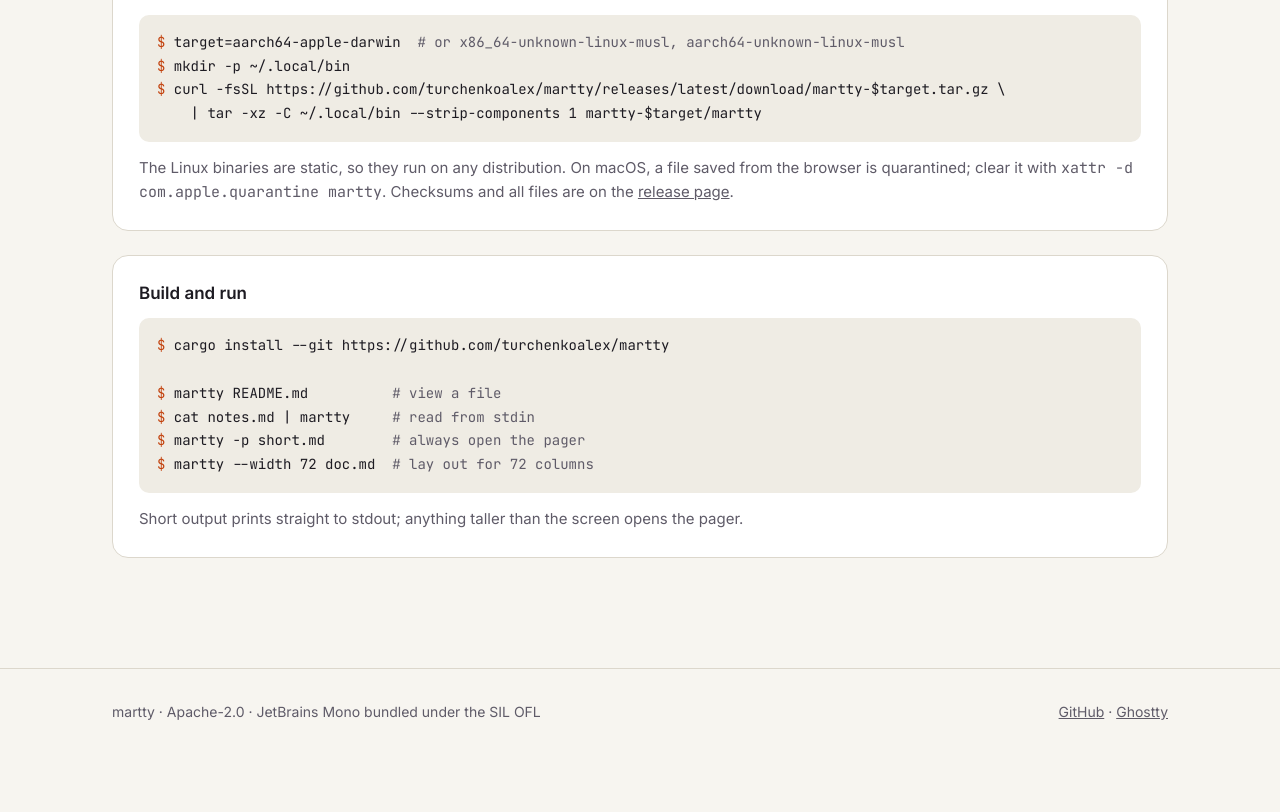
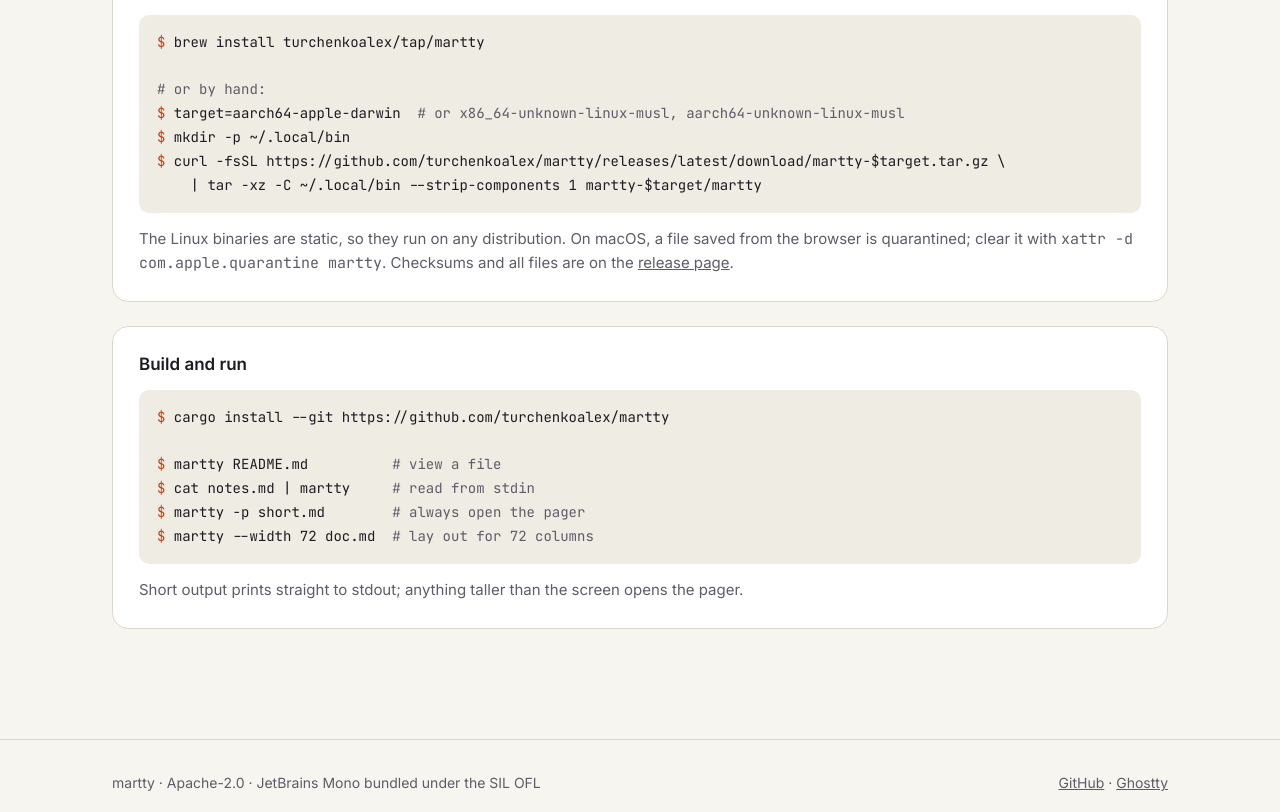
Before and after one commit to turchenkoalex/martty, a plain HTML site: page site/index.html in a window 1280 px wide. Shown: the part 4131-4943 px from the top of the page. Before the commit the page ends 4902 px from the top, so only its background shows below. Drawn offline with Linux system fonts and the light colour scheme.

Commit message:
Install with Homebrew from turchenkoalex/tap
The tap's formula points at the release archives: macOS on Apple
silicon, Linux on x86_64 and arm64. A new release job writes it with
.github/homebrew-formula.sh and pushes it to the tap, given a token in
the HOMEBREW_TAP_TOKEN secret; README and the site show the brew line.

Co-Authored-By: Claude Opus 5.5 <noreply@anthropic.com>

```diff
--- a/site/index.html
+++ b/site/index.html
@@ -521,7 +521,10 @@ Euler: <span class="m">$</span>e^{i\pi} + 1 = 0<span class="m">$</span>
           <a class="btn ghost" href="https://github.com/turchenkoalex/martty/releases/latest/download/martty-x86_64-unknown-linux-musl.tar.gz"><svg viewBox="0 0 24 24" fill="none" stroke="currentColor" stroke-width="2" stroke-linecap="round" stroke-linejoin="round" aria-hidden="true"><path d="M12 3v12m0 0-5-5m5 5 5-5M4 21h16"/></svg>Linux <small>x86_64</small></a>
           <a class="btn ghost" href="https://github.com/turchenkoalex/martty/releases/latest/download/martty-aarch64-unknown-linux-musl.tar.gz"><svg viewBox="0 0 24 24" fill="none" stroke="currentColor" stroke-width="2" stroke-linecap="round" stroke-linejoin="round" aria-hidden="true"><path d="M12 3v12m0 0-5-5m5 5 5-5M4 21h16"/></svg>Linux <small>arm64</small></a>
         </div>
-<pre><span class="p">$ </span>target=aarch64-apple-darwin  <span class="c"># or x86_64-unknown-linux-musl, aarch64-unknown-linux-musl</span>
+<pre><span class="p">$ </span>brew install turchenkoalex/tap/martty
+
+<span class="c"># or by hand:</span>
+<span class="p">$ </span>target=aarch64-apple-darwin  <span class="c"># or x86_64-unknown-linux-musl, aarch64-unknown-linux-musl</span>
 <span class="p">$ </span>mkdir -p ~/.local/bin
 <span class="p">$ </span>curl -fsSL https://github.com/turchenkoalex/martty/releases/latest/download/martty-$target.tar.gz \
     | tar -xz -C ~/.local/bin --strip-components 1 martty-$target/martty</pre>
```
Also changed, not shown: 3 other files.
